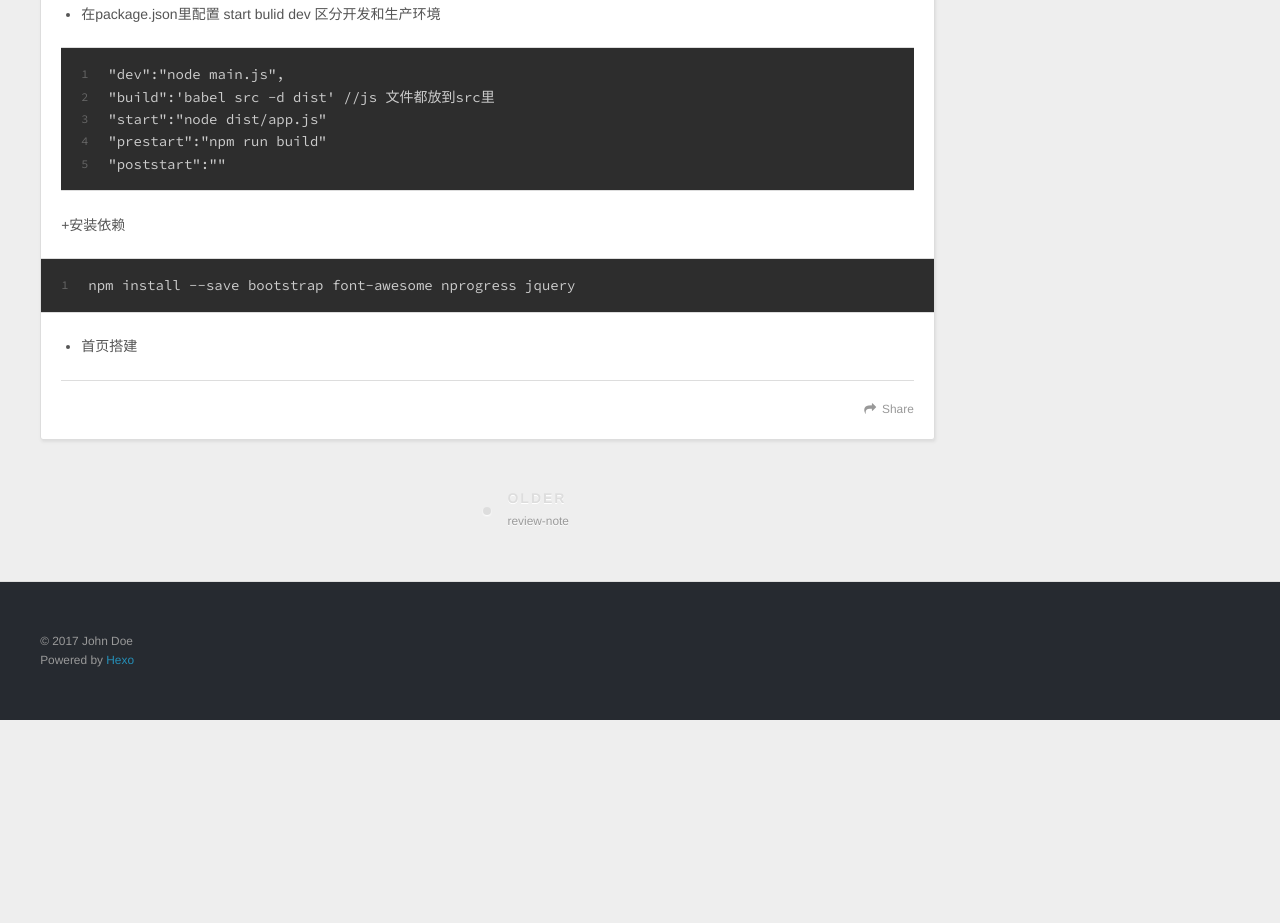
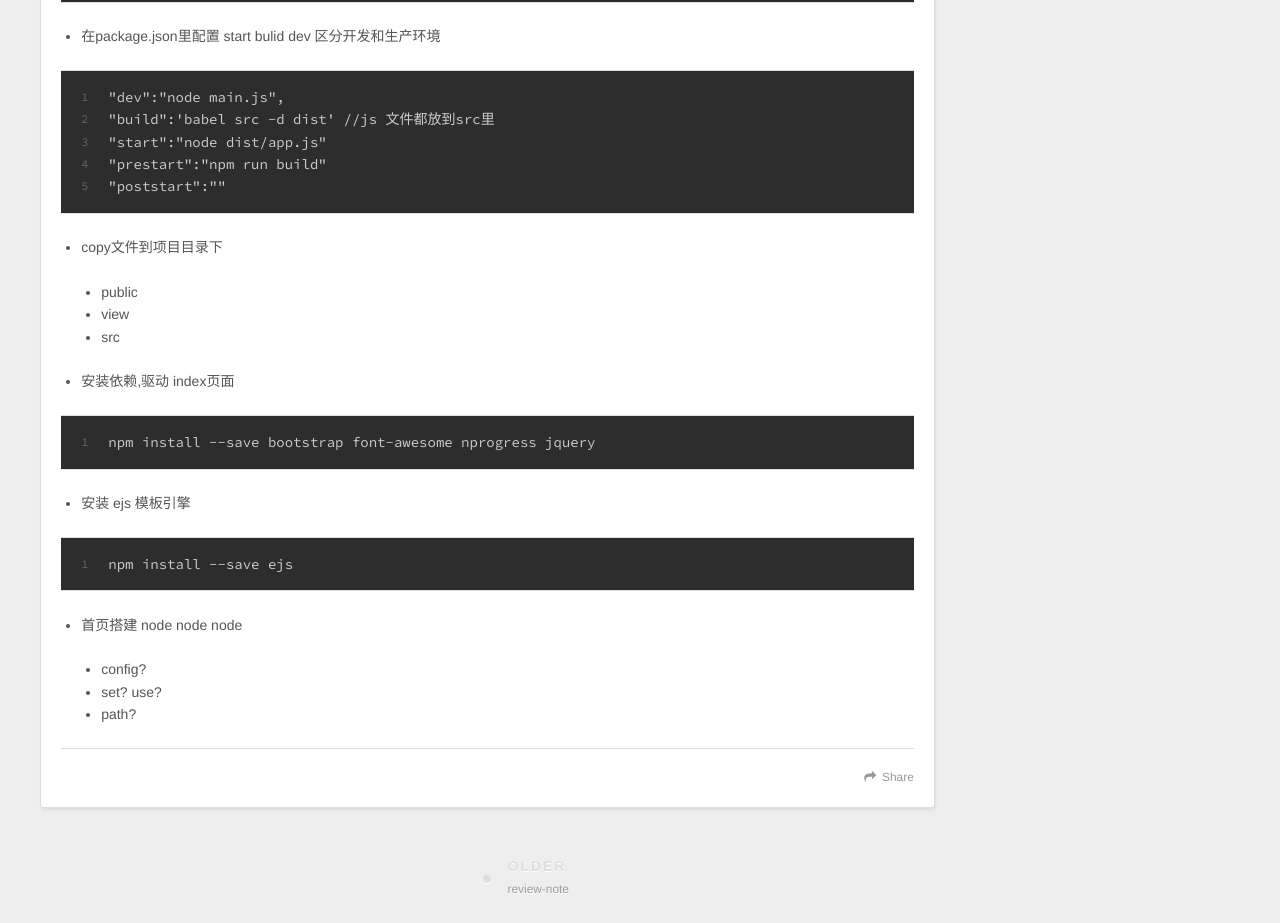
Before and after one commit to binsinger/binsinger.blog.test, a plain HTML site: page 2017/02/07/onlineEdu/index.html in a window 1280 px wide. Shown: the part 1692-2615 px from the top of the page. Before the commit the page ends 2412 px from the top, so only its background shows below. Drawn offline with nearby package versions, Linux system fonts and the light colour scheme.

Commit message:
Site updated: 2017-02-08 01:00:56

```diff
--- a/2017/02/07/onlineEdu/index.html
+++ b/2017/02/07/onlineEdu/index.html
@@ -31,7 +31,7 @@
 
 搭建服务器
 123456789//const express = require(&apos;express&apos;);import express from &apos;express&apos;;const app = expr">
-<meta property="og:updated_time" content="2017-02-07T15:19:52.702Z">
+<meta property="og:updated_time" content="2017-02-07T16:59:13.713Z">
 <meta name="twitter:card" content="summary">
 <meta name="twitter:title" content="onlineEdu">
 <meta name="twitter:description" content="1 新建项目仓库(edu)
@@ -129,9 +129,12 @@
 <figure class="highlight js"><table><tr><td class="gutter"><pre><div class="line">1</div><div class="line">2</div><div class="line">3</div><div class="line">4</div><div class="line">5</div><div class="line">6</div><div class="line">7</div><div class="line">8</div><div class="line">9</div></pre></td><td class="code"><pre><div class="line"><span class="comment">//const express = require('express');</span></div><div class="line"><span class="keyword">import</span> express <span class="keyword">from</span> <span class="string">'express'</span>;</div><div class="line"><span class="keyword">const</span> app = express();</div><div class="line">app.get(<span class="string">''</span>,(req,res) =&gt; &#123;</div><div class="line">  res.end(<span class="string">'hello world'</span>)</div><div class="line">  &#125;)</div><div class="line">app.listen(<span class="number">3000</span>,() =&gt; &#123;</div><div class="line">  <span class="built_in">console</span>.log(<span class="string">'server is running at 3000'</span>);</div><div class="line">  &#125;)</div></pre></td></tr></table></figure>
 </li>
 <li><p>配置babel</p>
-<figure class="highlight bash"><table><tr><td class="gutter"><pre><div class="line">1</div></pre></td><td class="code"><pre><div class="line">npm install --save-dev babel-preset-es2015</div></pre></td></tr></table></figure>
+<ul>
+<li>首先创建.babelrc文件<figure class="highlight bash"><table><tr><td class="gutter"><pre><div class="line">1</div></pre></td><td class="code"><pre><div class="line">npm install --save-dev babel-preset-es2015</div></pre></td></tr></table></figure>
 </li>
-<li><p>npm安装依赖</p>
+</ul>
+</li>
+<li><p>npm安装依赖(在生产环境时用)</p>
 <figure class="highlight bash"><table><tr><td class="gutter"><pre><div class="line">1</div></pre></td><td class="code"><pre><div class="line">npm install --production //只安装dependencies 不安装devDependecies</div></pre></td></tr></table></figure>
 </li>
 <li><p>安装babel-register实时转码</p>
@@ -146,10 +149,28 @@
 <li><p>在package.json里配置 start bulid dev 区分开发和生产环境</p>
 <figure class="highlight plain"><table><tr><td class="gutter"><pre><div class="line">1</div><div class="line">2</div><div class="line">3</div><div class="line">4</div><div class="line">5</div></pre></td><td class="code"><pre><div class="line">&quot;dev&quot;:&quot;node main.js&quot;,</div><div class="line">&quot;build&quot;:&apos;babel src -d dist&apos; //js 文件都放到src里</div><div class="line">&quot;start&quot;:&quot;node dist/app.js&quot;</div><div class="line">&quot;prestart&quot;:&quot;npm run build&quot;</div><div class="line">&quot;poststart&quot;:&quot;&quot;</div></pre></td></tr></table></figure>
 </li>
+<li><p>copy文件到项目目录下</p>
+<ul>
+<li>public</li>
+<li>view</li>
+<li>src</li>
 </ul>
-<p>+安装依赖<br><figure class="highlight bash"><table><tr><td class="gutter"><pre><div class="line">1</div></pre></td><td class="code"><pre><div class="line">npm install --save bootstrap font-awesome nprogress jquery</div></pre></td></tr></table></figure></p>
+</li>
+</ul>
 <ul>
-<li>首页搭建</li>
+<li><p>安装依赖,驱动 index页面</p>
+<figure class="highlight bash"><table><tr><td class="gutter"><pre><div class="line">1</div></pre></td><td class="code"><pre><div class="line">npm install --save bootstrap font-awesome nprogress jquery</div></pre></td></tr></table></figure>
+</li>
+<li><p>安装 ejs 模板引擎</p>
+<figure class="highlight bash"><table><tr><td class="gutter"><pre><div class="line">1</div></pre></td><td class="code"><pre><div class="line">npm install --save ejs</div></pre></td></tr></table></figure>
+</li>
+<li><p>首页搭建 node node node</p>
+<ul>
+<li>config?</li>
+<li>set? use?</li>
+<li>path?</li>
+</ul>
+</li>
 </ul>
 
 
```
Also changed, not shown: index.html (+25 -4 lines).
